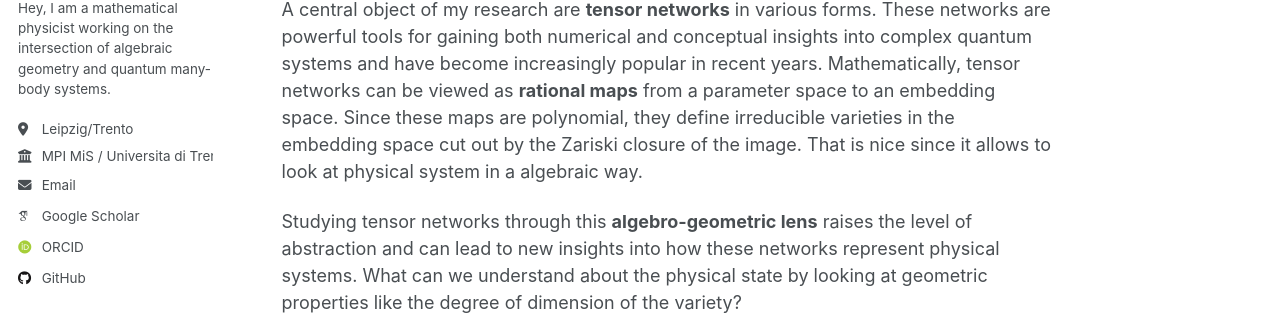
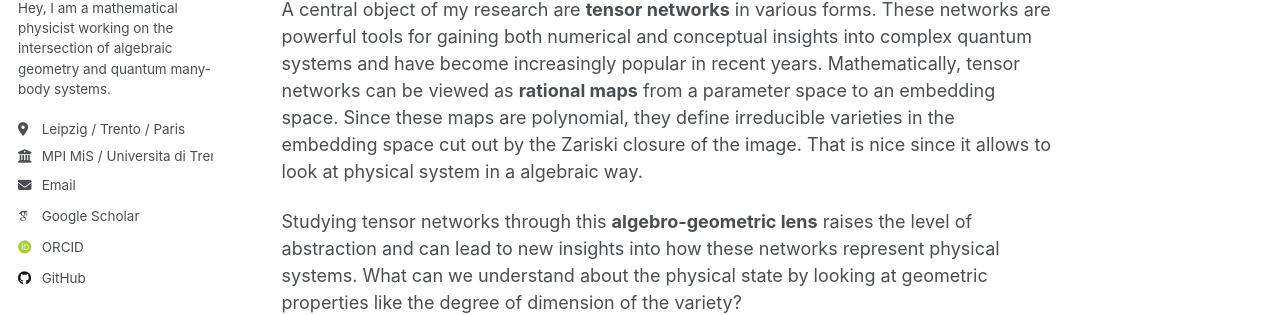
Before and after one commit to ottotpschmidt/ottotpschmidt.github.io, a Jekyll site: the page built from _pages/about.md, in a window 1280 px wide. Shown: the part 277-592 px from the top of the page. Built offline with Jekyll 4.4.1, drawn with Linux system fonts in a browser that asks for light colours; some web fonts are replaced; a script that is not in the unit is left out.

Commit message:
update author details: expand location and employer information

```diff
--- a/_config.yml
+++ b/_config.yml
@@ -27,8 +27,8 @@ author:
   name             : "Otto TP Schmidt"
   pronouns         : # example: "she/her"
   bio              : "Hey, I am a mathematical physicist working on the intersection of algebraic geometry and quantum many-body systems."  # A short bio to display in the sidebar
-  location         : "Leipzig/Trento"
-  employer         : "MPI MiS / Universita di Trento"
+  location         : "Leipzig / Trento / Paris"
+  employer         : "MPI MiS / Universita di Trento / Quandela"
   position         : "PhD Student"
   uri              : # URL
   email            : "ottotpschmidt@proton.me"
```
